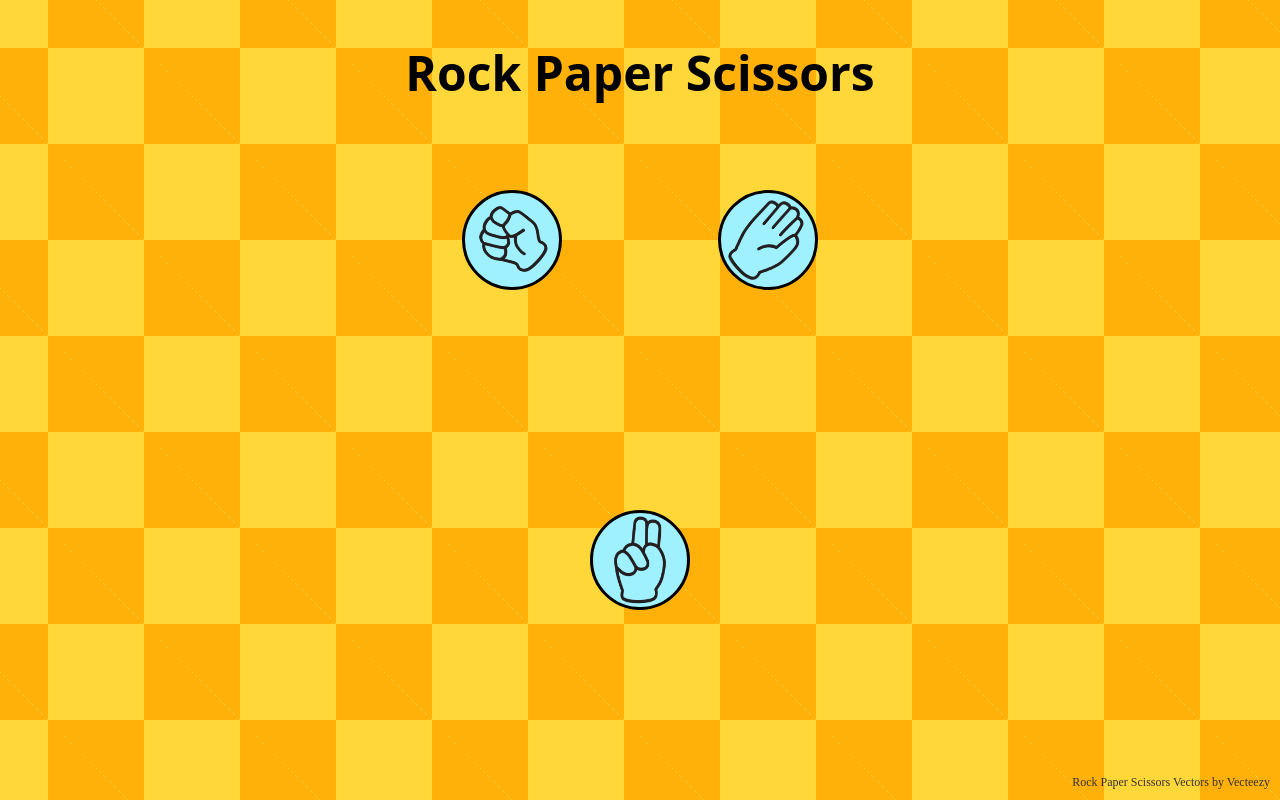
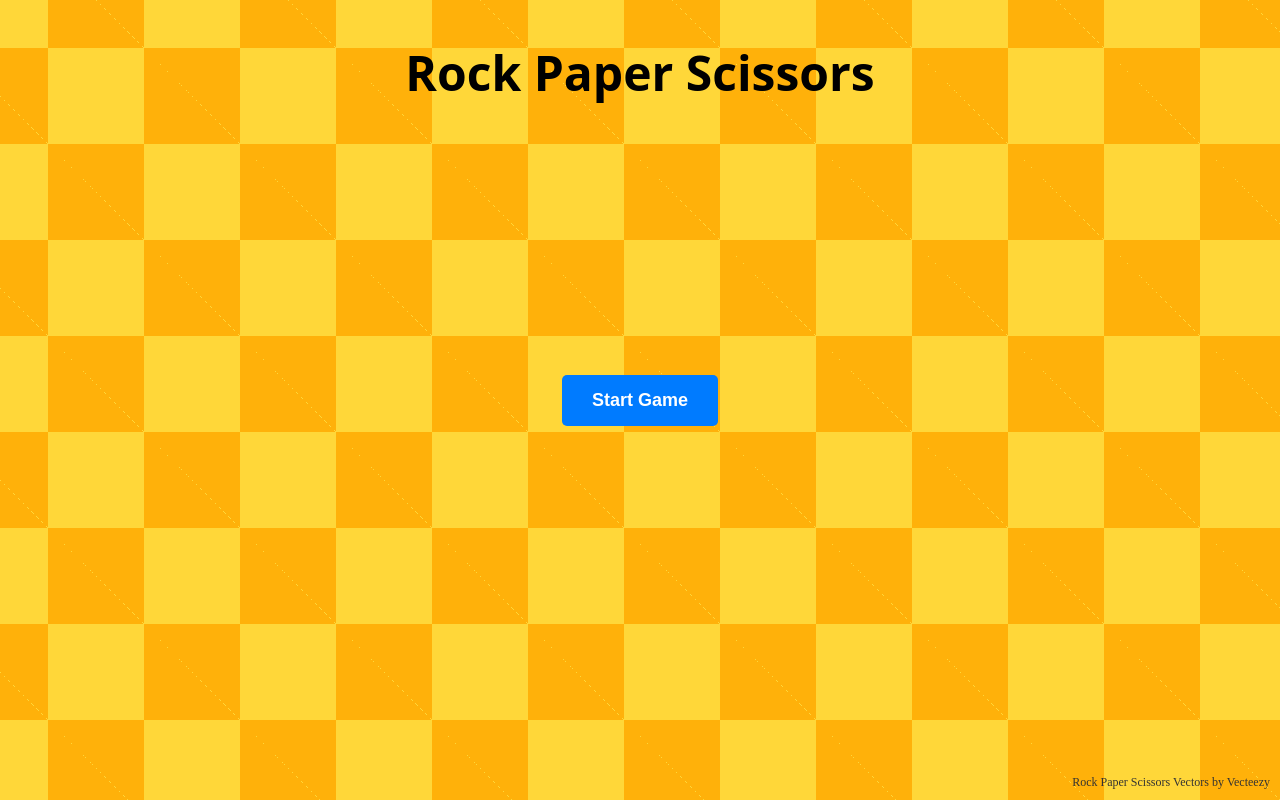
Before and after one commit to liamg2810/rock-paper-scissors-laura, a SvelteKit app: page / in a window 1280 px wide. Built offline with nearby package versions, Linux system fonts and the light colour scheme; a web font is replaced by a local one.

Commit message:
Added state management for the three game states

```diff
--- /dev/null
+++ b/src/lib/components/Menu.svelte
@@ -0,0 +1,43 @@
+<script lang="ts">
+  import { createEventDispatcher } from "svelte";
+
+  const dispatch = createEventDispatcher();
+
+  function startGame() {
+    dispatch("start-game");
+  }
+</script>
+
+<div class="menu-container">
+  <button class="start-button" on:click={startGame}>Start Game</button>
+</div>
+
+<style>
+  .menu-container {
+    display: flex;
+    justify-content: center;
+    align-items: center;
+    height: 100vh;
+  }
+
+  .start-button {
+    padding: 15px 30px;
+    font-size: 18px;
+    font-weight: bold;
+    color: #fff;
+    background-color: #007bff;
+    border: none;
+    border-radius: 5px;
+    cursor: pointer;
+    transition: all 0.3s ease;
+  }
+
+  .start-button:hover {
+    background-color: #0056b3;
+    scale: 1.1;
+  }
+
+  .start-button:active {
+    background-color: #004085;
+  }
+</style>
--- a/src/lib/components/UserChoice.svelte
+++ b/src/lib/components/UserChoice.svelte
@@ -3,10 +3,12 @@
   import paper from "$lib/assets/paper.png";
   import rock from "$lib/assets/rock.png";
   import scissors from "$lib/assets/scissors.png";
+  import { createEventDispatcher } from "svelte";
+
+  let dispatch = createEventDispatcher();
 
   let playerChoice: string;
   let madeChoice = false;
-  let endGame = false;
 
   function makeChoice(choice: string) {
     playerChoice = choice;
@@ -15,7 +17,7 @@
   function ConfirmChoice() {
     madeChoice = true;
     setTimeout(() => {
-      endGame = true;
+      dispatch("choice-made", { choice: playerChoice });
     }, 1000);
   }
 </script>
--- a/src/routes/+page.svelte
+++ b/src/routes/+page.svelte
@@ -1,11 +1,32 @@
-<script>
+<script lang="ts">
+  import Menu from "$lib/components/Menu.svelte";
   import UserChoice from "$lib/components/UserChoice.svelte";
+
+  let gameState: string = "menu";
+
+  let playerChoice: string;
+
+  function EndGame(ev: CustomEvent<any>) {
+    gameState = "end";
+    playerChoice = ev.detail.choice;
+  }
 </script>
 
 <div class="game">
-  <h1>Rock Paper Scissors</h1>
+  <h1 class="title">Rock Paper Scissors</h1>
 
-  <UserChoice />
+  {#if gameState === "menu"}
+    <Menu
+      on:start-game={() => {
+        gameState = "game";
+      }}
+    />
+  {:else if gameState === "game"}
+    <UserChoice on:choice-made={EndGame} />
+  {:else if gameState === "end"}
+    <h1>Game Over</h1>
+    <button on:click={() => (gameState = "menu")}>Play Again</button>
+  {/if}
 </div>
 
 <a
@@ -18,7 +39,7 @@
     margin: 0;
   }
 
-  h1 {
+  .title {
     position: absolute;
     top: 5%;
     left: 50%;
```
